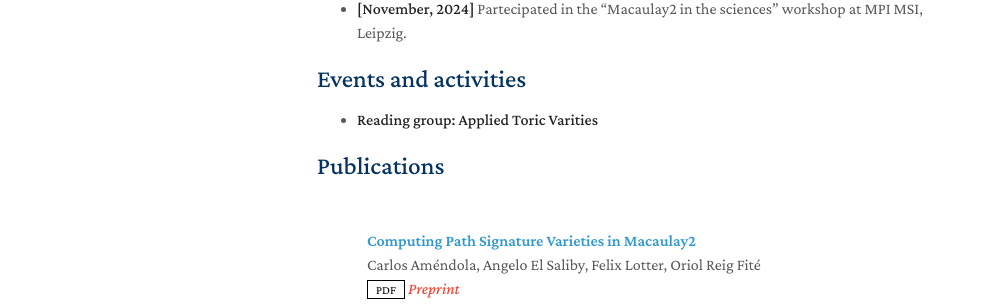
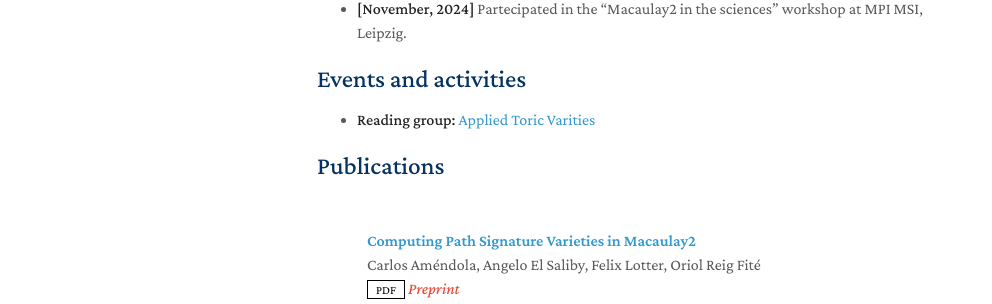
Before and after one commit to AngeloElSaliby/AngeloElSaliby.github.io, a Jekyll site: the page built from index.md, in a window 1280 px wide. Shown: the part 438-742 px from the top of the page, without its empty margins (153-1145 px from the left). Built offline with Jekyll 4.4.1, drawn with Linux system fonts in a browser that asks for light colours; a style sheet for code colours, icons or effects is not loaded; our own code applies the rules of GitHub Pages for plain Markdown files; part of the change alters nothing that is shown.

```diff
--- a/index.md
+++ b/index.md
@@ -17,5 +17,5 @@ I am a PhD student at the Max Plank Institute for Mathematics in the Sciences in
 - **[November, 2024]** Partecipated in the "Macaulay2 in the sciences" workshop at MPI MSI, Leipzig.
 
 ## Events and activities
-- [**Reading group: Applied Toric Varities**](./reading_group.html)
+- **Reading group:** [Applied Toric Varities](https://angeloelsaliby.github.io/AppliedToricGeometry-ReadingGroup/)
 {% include_relative _includes/publications.md %}
```
Also changed, not shown: AppliedToricGeometry.html (renamed from reading_group.html), 1 other file.
